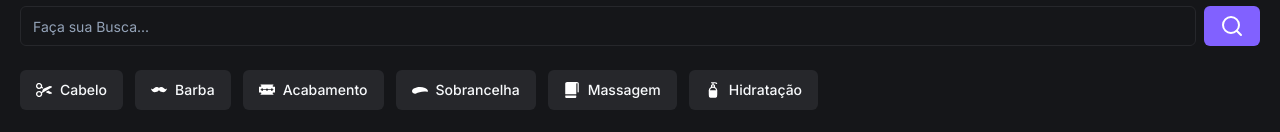
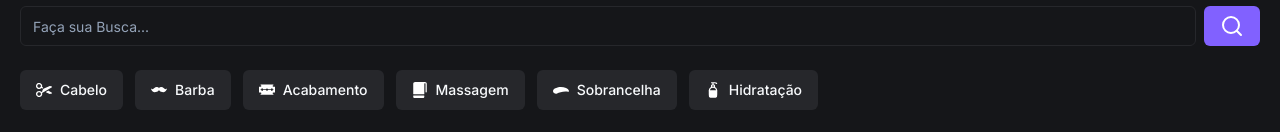
Before and after one commit to HelioSaraiva/fsw-barber, a Next.js app: page / in a window 1280 px wide. Shown: the part 172-304 px from the top of the page. Built offline with nearby package versions, Linux system fonts and the light colour scheme; no server answers; the database is empty.

Commit message:
feat: add Booking components

```diff
--- /dev/null
+++ b/app/_components/booking-item.tsx
@@ -0,0 +1,37 @@
+import { Avatar, AvatarImage } from "./ui/avatar";
+import { Badge } from "./ui/badge";
+import { Card, CardContent } from "./ui/card";
+
+const BookingItem = () => {
+    return (
+        <>
+        <h2 className="mb-3 mt-6 text-xs font-bold uppercase text-gray-400">Agendamento</h2>
+        <Card >
+          <CardContent className="flex justify-between p-0">
+            {/* Esquerda */}
+            <div className="flex flex-col gap-2 py-5 pl-5">
+              <Badge className="w-fit">
+                Confirmado
+              </Badge>
+              <h3 className="text-center font-semibold">Corte de Cabelo</h3>
+              <div className="flex items-center gap-2">
+                <Avatar className=" h-6 w-6">
+                  <AvatarImage src="https://utfs.io/f/c97a2dc9-cf62-468b-a851-bfd2bdde775f-16p.png" />
+                </Avatar>
+                <p className="text-sm">Barbearia FSW</p>
+              </div>
+            </div>
+
+            {/* Direita */}
+            <div className="flex flex-col items-center justify-center px-5 border-l-2 border-solid">
+              <p className="text-sm">Agosto</p>
+              <p className="text-2xl">05</p>
+              <p className="text-sm">20:00</p>
+            </div>
+          </CardContent>
+        </Card>
+        </>
+     );
+}
+
+export default BookingItem;
--- /dev/null
+++ b/app/_constants/search.ts
@@ -0,0 +1,25 @@
+interface QuickSearchOption{
+    imageUrl: string;
+    title: string
+  }
+
+  export const quicksearchoption: QuickSearchOption[] = [{
+    imageUrl: "/cabelo.svg",
+    title: "Cabelo"
+  },{
+    imageUrl: "/Barba.svg",
+    title: "Barba"
+  },{
+    imageUrl: "/Acabamento.svg",
+    title: "Acabamento"
+  },{
+    imageUrl: "/massagem.svg",
+    title: "Massagem"
+  },{
+    imageUrl: "/sobrancelha.svg",
+    title: "Sobrancelha"
+  },{
+    imageUrl: "/hidratacao.svg",
+    title: "Hidratação"
+  }
+  ]
--- a/app/page.tsx
+++ b/app/page.tsx
@@ -3,11 +3,13 @@
 import { Button } from "./_components/ui/button";
 import { Input } from "./_components/ui/input";
 import Image from "next/image";
-import { Card, CardContent } from "./_components/ui/card";
-import { Badge } from "./_components/ui/badge";
-import { Avatar, AvatarImage } from "./_components/ui/avatar";
 import { db } from "./_lib/prisma";
 import BarbershopItem from "./_components/barbershop-item";
+import { quicksearchoption } from "./_constants/search";
+import BookingItem from "./_components/booking-item";
+
+
+
 
 const Home = async () => {
 
@@ -16,7 +18,7 @@
   //console.log({barbershops})
 
   const popularBarbershops = await db.barbershop.findMany({
-    orderBy:{
+    orderBy: {
       name: "desc"
     }
   })
@@ -26,9 +28,11 @@
       {/* Header */}
       <Header />
       <div className="p-5">
+
         {/* Texto */}
         <h2 className="text-xl font-bold">Olá, Helio!</h2>
         <p>Segunda-Feira, 05 de agosto.</p>
+
         {/* Busca */}
         <div className="flex items-center gap-2 mt-6">
           <Input placeholder="Faça sua Busca..."></Input>
@@ -36,38 +40,21 @@
             <SearchIcon />
           </Button>
         </div>
+
         {/* Busca Rapida */}
         <div className="flex gap-3 mt-6 overflow-x-scroll [&::-webkit-scrollbar]:hidden">
+          {quicksearchoption.map((Option) => (
+            <Button className="gap-2" variant="secondary" key={Option.title}>
+              <Image
+                src={Option.imageUrl}
+                width={16}
+                height={16}
+                alt={Option.title}
+              />
+              {Option.title}
+            </Button>
 
-          <Button className="gap-2" variant="secondary">
-            <Image src="/cabelo.svg" width={16} height={16} alt={"Cabelo"}/>
-            Cabelo
-          </Button>
-
-          <Button className="gap-2" variant="secondary">
-            <Image src="/barba.svg" width={16} height={16} alt={"Barba"}/>
-            Barba
-          </Button>
-
-          <Button className="gap-2" variant="secondary">
-            <Image src="/acabamento.svg" width={16} height={16} alt={"Acabamento"}/>
-            Acabamento
-          </Button>
-
-          <Button className="gap-2" variant="secondary">
-            <Image src="/sobrancelha.svg" width={16} height={16} alt={"sobrancelha"}/>
-            Sobrancelha
-          </Button>
-
-          <Button className="gap-2" variant="secondary">
-            <Image src="/massagem.svg" width={16} height={16} alt={"Massagem"}/>
-            Massagem
-          </Button>
-
-          <Button className="gap-2" variant="secondary">
-            <Image src="/hidratacao.svg" width={16} height={16} alt={"Hidratação"}/>
-            Hidratação
-          </Button>
+          ))}
         </div>
 
         {/* Banner */}
@@ -81,38 +68,16 @@
         </div>
 
         {/* Agendamento */}
-        <h2 className="mb-3 mt-6 text-xs font-bold uppercase text-gray-400">Agendamento</h2>
-        <Card >
-          <CardContent className="flex justify-between p-0">
-            {/* Esquerda */}
-            <div className="flex flex-col gap-2 py-5 pl-5">
-              <Badge className="w-fit">
-                Confirmado
-              </Badge>
-              <h3 className="text-center font-semibold">Corte de Cabelo</h3>
-              <div className="flex items-center gap-2">
-                <Avatar className=" h-6 w-6">
-                  <AvatarImage src="https://utfs.io/f/c97a2dc9-cf62-468b-a851-bfd2bdde775f-16p.png"/>
-                </Avatar>
-                <p className="text-sm">Barbearia FSW</p>
-              </div>
-            </div>
-            {/* Direita */}
-            <div className="flex flex-col items-center justify-center px-5 border-l-2 border-solid">
-              <p className="text-sm">Agosto</p>
-              <p className="text-2xl">05</p>
-              <p className="text-sm">20:00</p>
-            </div>
-          </CardContent>
-        </Card>
+        <BookingItem/>
+
         {/* Recomendados */}
         <h2 className="mb-3 mt-6 text-xs font-bold uppercase text-gray-400 ">Recomendados</h2>
         <div className="flex gap-4 overflow-auto [&::-webkit-scrollbar]:hidden">
-        {barbershops.map(barbershop =><BarbershopItem key={barbershop.id} barbershop={barbershop}/>)}
+          {barbershops.map(barbershop => <BarbershopItem key={barbershop.id} barbershop={barbershop} />)}
         </div>
         <h2 className="mb-3 mt-6 text-xs font-bold uppercase text-gray-400 ">Populares</h2>
         <div className="flex gap-4 overflow-auto [&::-webkit-scrollbar]:hidden">
-        {popularBarbershops.map(barbershop =><BarbershopItem key={barbershop.id} barbershop={barbershop}/>)}
+          {popularBarbershops.map(barbershop => <BarbershopItem key={barbershop.id} barbershop={barbershop} />)}
         </div>
       </div>
 
```
